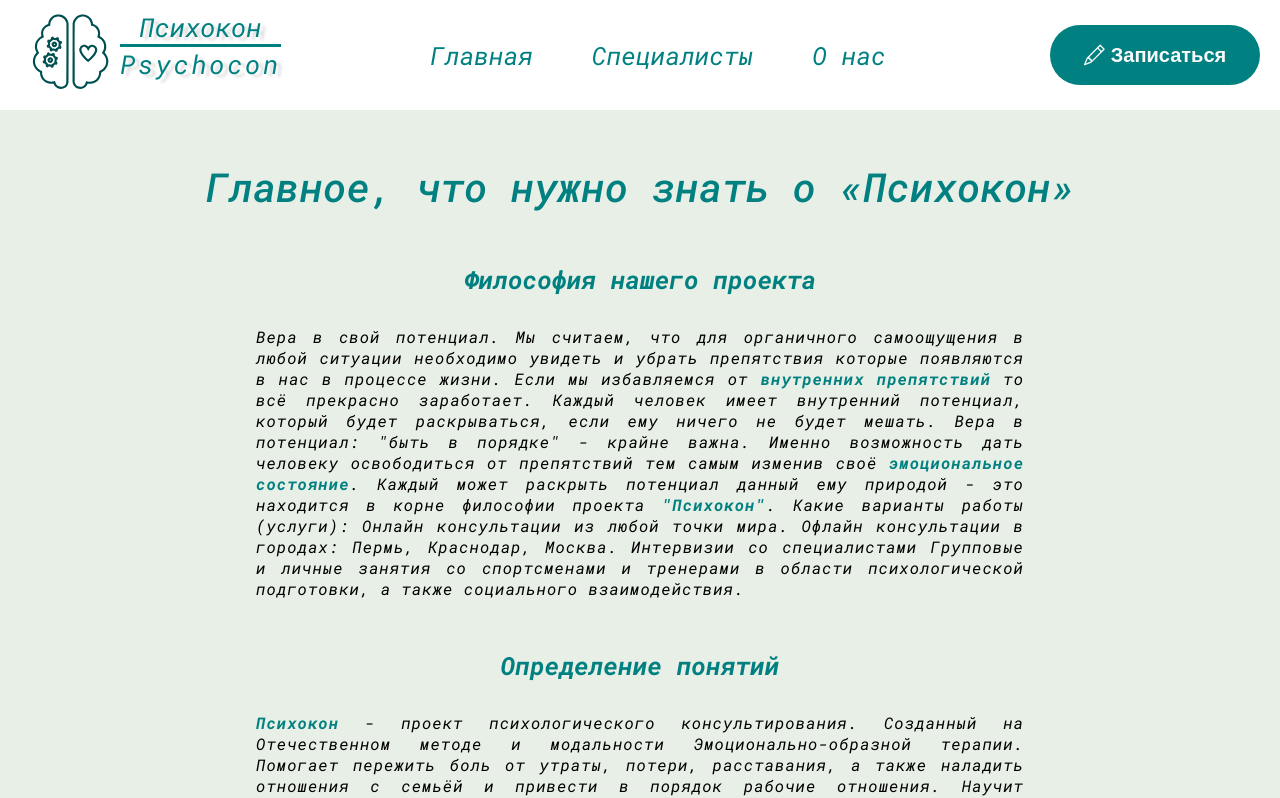
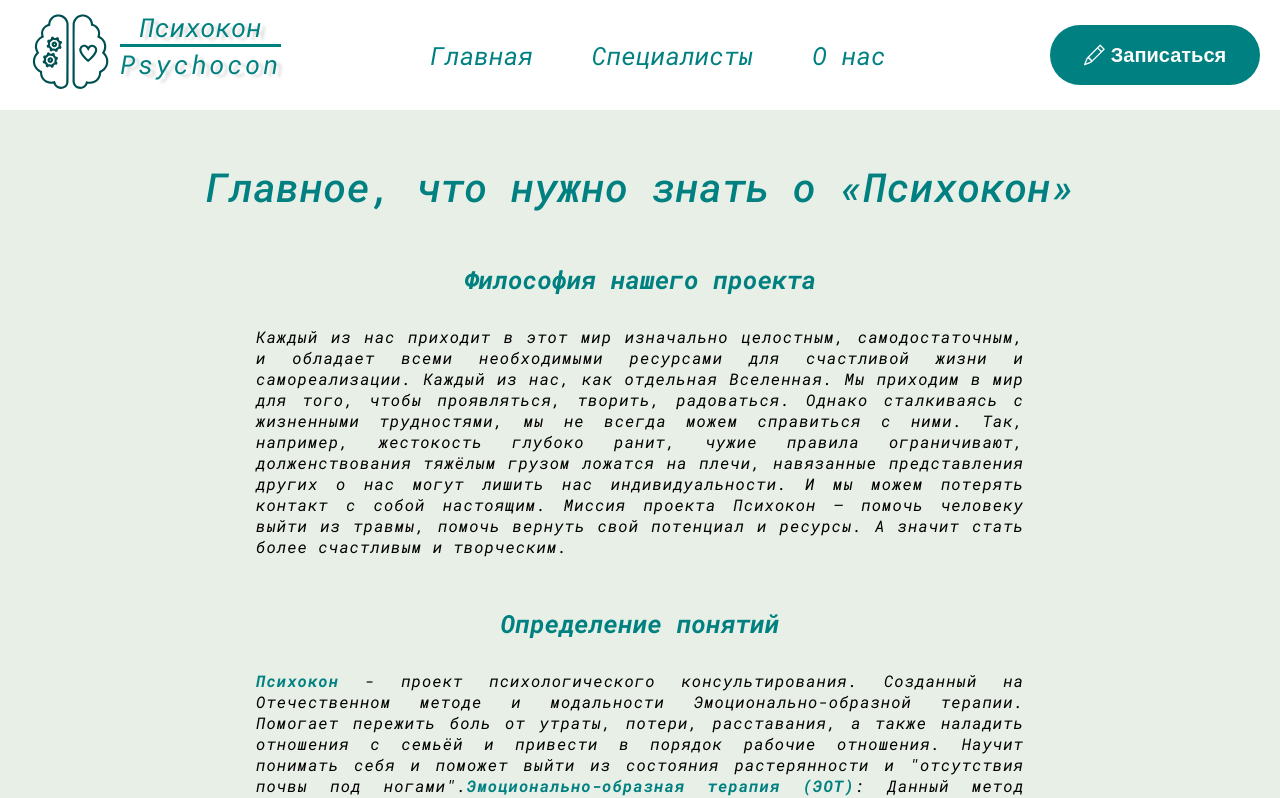
Before and after one commit to ch1cano/psychocon, a Next.js app: page /about in a window 1280 px wide. Shown: the top 798 px of the page. Built offline with nearby package versions, Linux system fonts and the light colour scheme.

Commit message:
add new info on specialist page

```diff
--- a/src/app/about/page.jsx
+++ b/src/app/about/page.jsx
@@ -26,21 +26,18 @@
 				<div className={s.aboutMeInfo}>
 					<h1 className={s.aboutHeader}>Философия нашего проекта</h1>
 					<p className={s.paragraph}>
-						Вера в свой потенциал. Мы считаем, что для органичного самоощущения
-						в любой ситуации необходимо увидеть и убрать препятствия которые
-						появляются в нас в процессе жизни. Если мы избавляемся от{" "}
-						<strong>внутренних препятствий</strong> то всё прекрасно заработает.
-						Каждый человек имеет внутренний потенциал, который будет
-						раскрываться, если ему ничего не будет мешать. Вера в потенциал:
-						"быть в порядке" - крайне важна. Именно возможность дать человеку
-						освободиться от препятствий тем самым изменив своё{" "}
-						<strong>эмоциональное состояние</strong>. Каждый может раскрыть
-						потенциал данный ему природой - это находится в корне философии
-						проекта <strong>"Психокон"</strong>. Какие варианты работы (услуги):
-						Онлайн консультации из любой точки мира. Офлайн консультации в
-						городах: Пермь, Краснодар, Москва. Интервизии со специалистами
-						Групповые и личные занятия со спортсменами и тренерами в области
-						психологической подготовки, а также социального взаимодействия.
+						Каждый из нас приходит в этот мир изначально целостным,
+						самодостаточным, и обладает всеми необходимыми ресурсами для
+						счастливой жизни и самореализации. Каждый из нас, как отдельная
+						Вселенная. Мы приходим в мир для того, чтобы проявляться, творить,
+						радоваться. Однако сталкиваясь с жизненными трудностями, мы не
+						всегда можем справиться с ними. Так, например, жестокость глубоко
+						ранит, чужие правила ограничивают, долженствования тяжёлым грузом
+						ложатся на плечи, навязанные представления других о нас могут лишить
+						нас индивидуальности. И мы можем потерять контакт с собой настоящим.
+						Миссия проекта Психокон — помочь человеку выйти из травмы, помочь
+						вернуть свой потенциал и ресурсы. А значит стать более счастливым и
+						творческим.
 					</p>
 					<h1 className={s.aboutHeader}>Определение понятий</h1>
 					<p className={s.paragraph}>
@@ -49,7 +46,7 @@
 						Эмоционально-образной терапии. Помогает пережить боль от утраты,
 						потери, расставания, а также наладить отношения с семьёй и привести
 						в порядок рабочие отношения. Научит понимать себя и поможет выйти из
-						состояния растерянности и "отсутствия почвы под ногами".{" "}
+						состояния растерянности и "отсутствия почвы под ногами".
 						<strong>Эмоционально-образная терапия (ЭОТ)</strong>: Данный метод
 						обращается напрямую к подсознанию человека, посредством выражения
 						состояния самоощущения через образы. Образы анализируются. Через
```
Also changed, not shown: src/components/Main/Main.jsx (+14 -12 lines), src/moks/specialistsData.jsx (+7 -13 lines).
